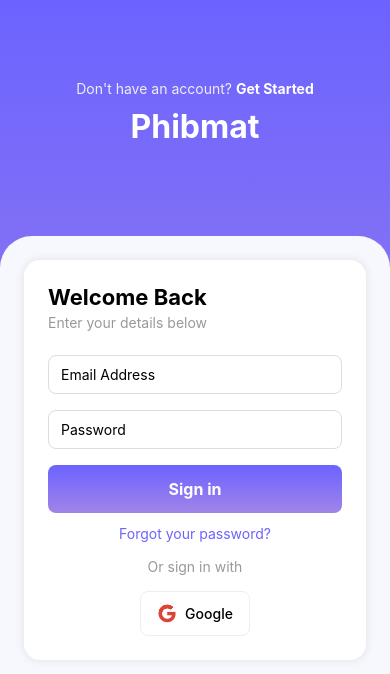
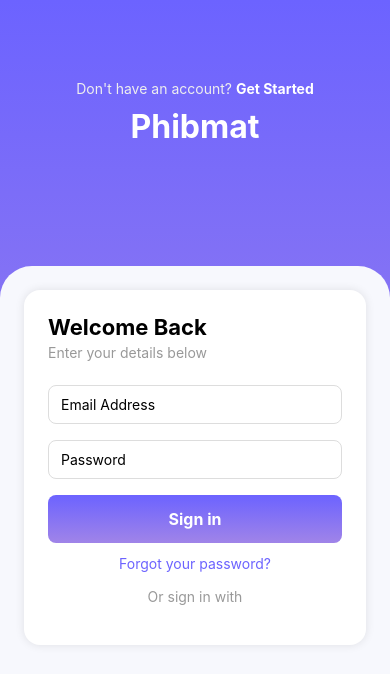
Before and after one commit to efjoshua/payroll, a React Native app: screen /Login in a window 390 px wide. Shown: the top 674 px of the page. Built offline with nearby package versions, Linux system fonts and the light colour scheme.

Commit message:
removed google

```diff
--- a/screens/LoginScreen.js
+++ b/screens/LoginScreen.js
@@ -65,17 +65,17 @@
 
             <Text style={styles.or}>Or sign in with</Text>
 
-            <View style={styles.socialRow}>
+            {/* <View style={styles.socialRow}>
               <TouchableOpacity style={styles.socialButton}>
                 <AntDesign name="google" size={20} color="#DB4437" />
                 <Text style={styles.socialText}>Google</Text>
               </TouchableOpacity>
 
-              {/* <TouchableOpacity style={styles.socialButton}>
+              <TouchableOpacity style={styles.socialButton}>
                 <AntDesign name="facebook-square" size={20} color="#4267B2" />
                 <Text style={styles.socialText}>Facebook</Text>
-              </TouchableOpacity> */}
-            </View>
+              </TouchableOpacity>
+            </View> */}
           </View>
         </View>
       </ScrollView>
@@ -209,6 +209,6 @@
     borderTopLeftRadius: 32,
     borderTopRightRadius: 32,
     padding: 24,
-    marginTop: 70, // was -60 — now pushed clearly below the gradient
+    marginTop: 100, // was -60 — now pushed clearly below the gradient
   },
 });
```
